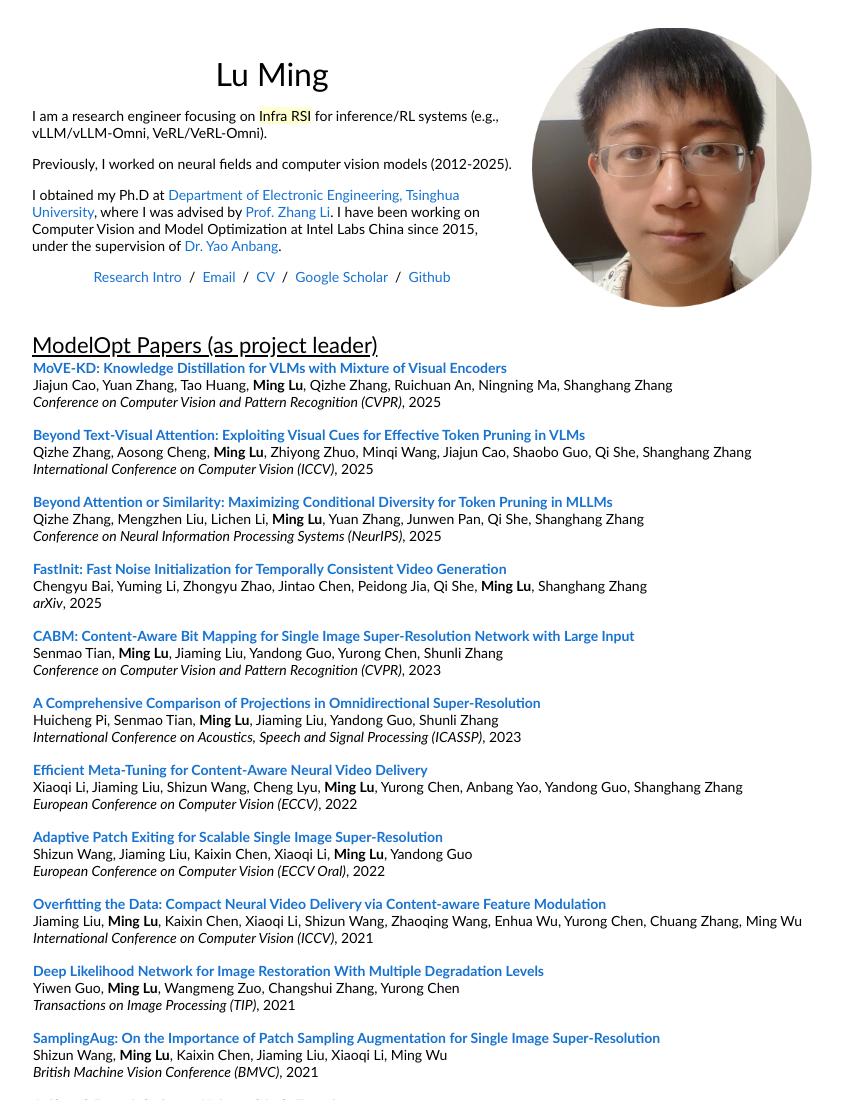
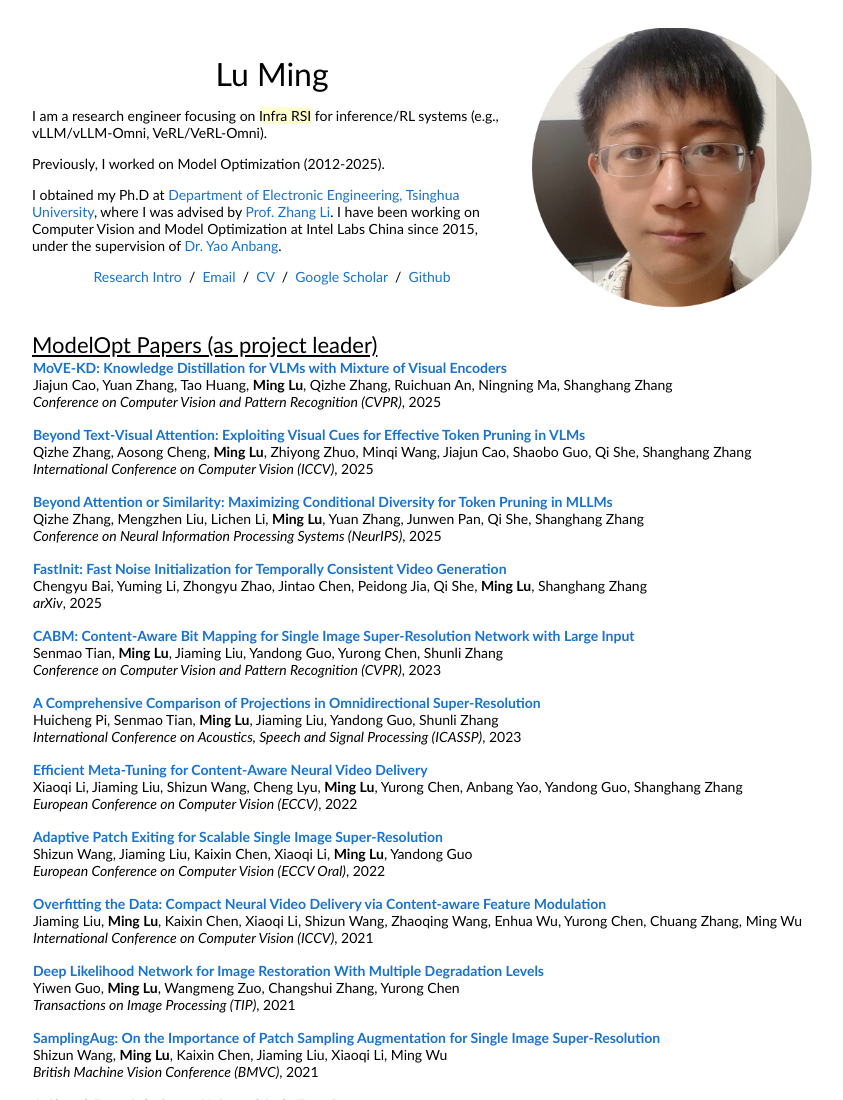
Before and after one commit to lu-m13/lu-m13.github.io, a plain HTML site: page index.html in a window 1280 px wide. Shown: the top 1100 px of the page, without its empty margins (208-1051 px from the left). Drawn offline with Linux system fonts and the light colour scheme.

Commit message:
Update index.html

```diff
--- a/index.html
+++ b/index.html
@@ -21,7 +21,7 @@
                 <name>Lu Ming</name>
               </p>
 			  <p>I am a research engineer focusing on <span class="highlight">Infra RSI</span> for inference/RL systems (e.g., vLLM/vLLM-Omni, VeRL/VeRL-Omni).
-			  <p>Previously, I worked on neural fields and computer vision models (2012-2025).
+			  <p>Previously, I worked on Model Optimization (2012-2025).
 			  </p>
 			  <p>I obtained my Ph.D at <a href="https://www.ee.tsinghua.edu.cn/">Department of Electronic Engineering, Tsinghua University</a>, where I was advised by <a href="http://web.ee.tsinghua.edu.cn/zhangli/zh_CN/index.htm">Prof. Zhang Li</a>. I have been working on Computer Vision and Model Optimization at Intel Labs China since 2015, under the supervision of <a href="https://yaoanbang.github.io/">Dr. Yao Anbang</a>.
               </p>
```
